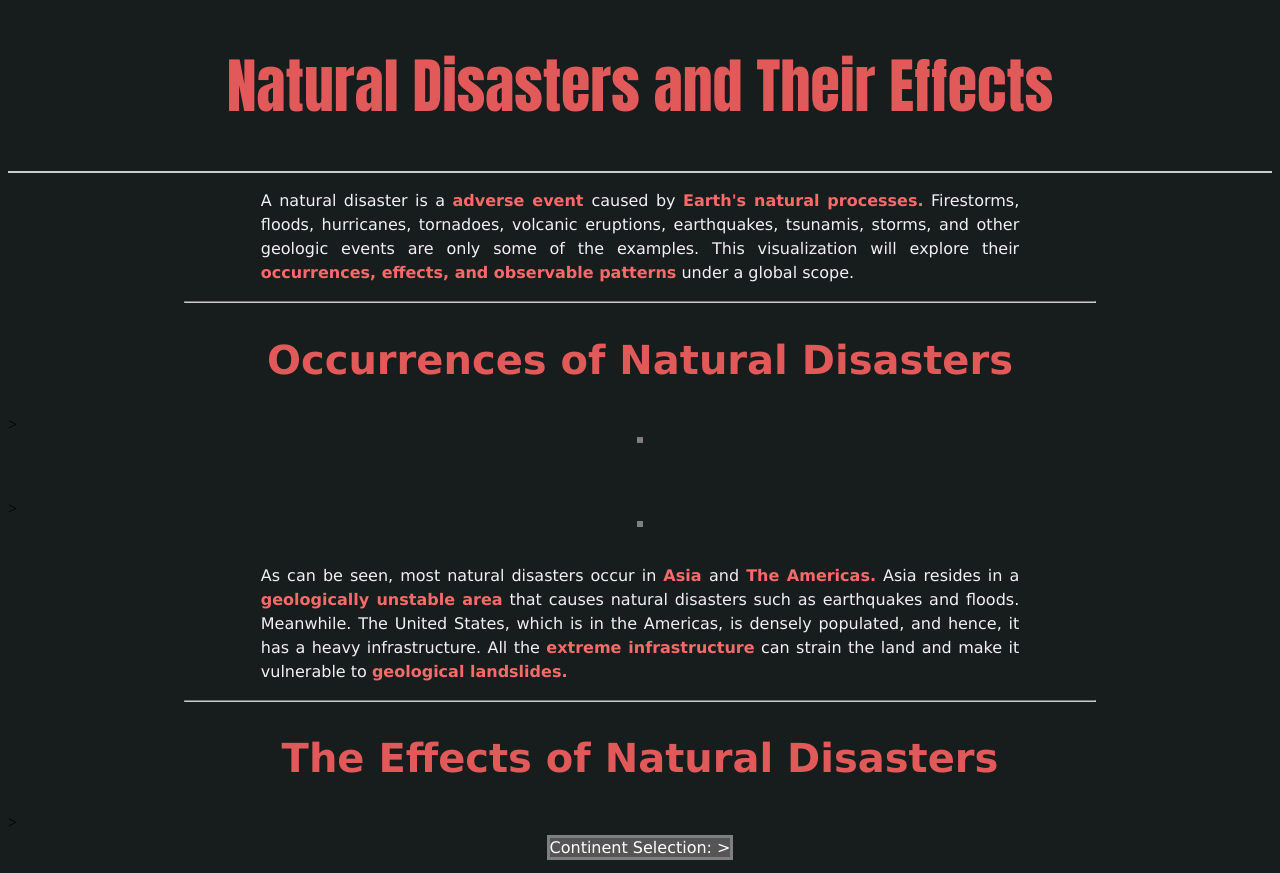
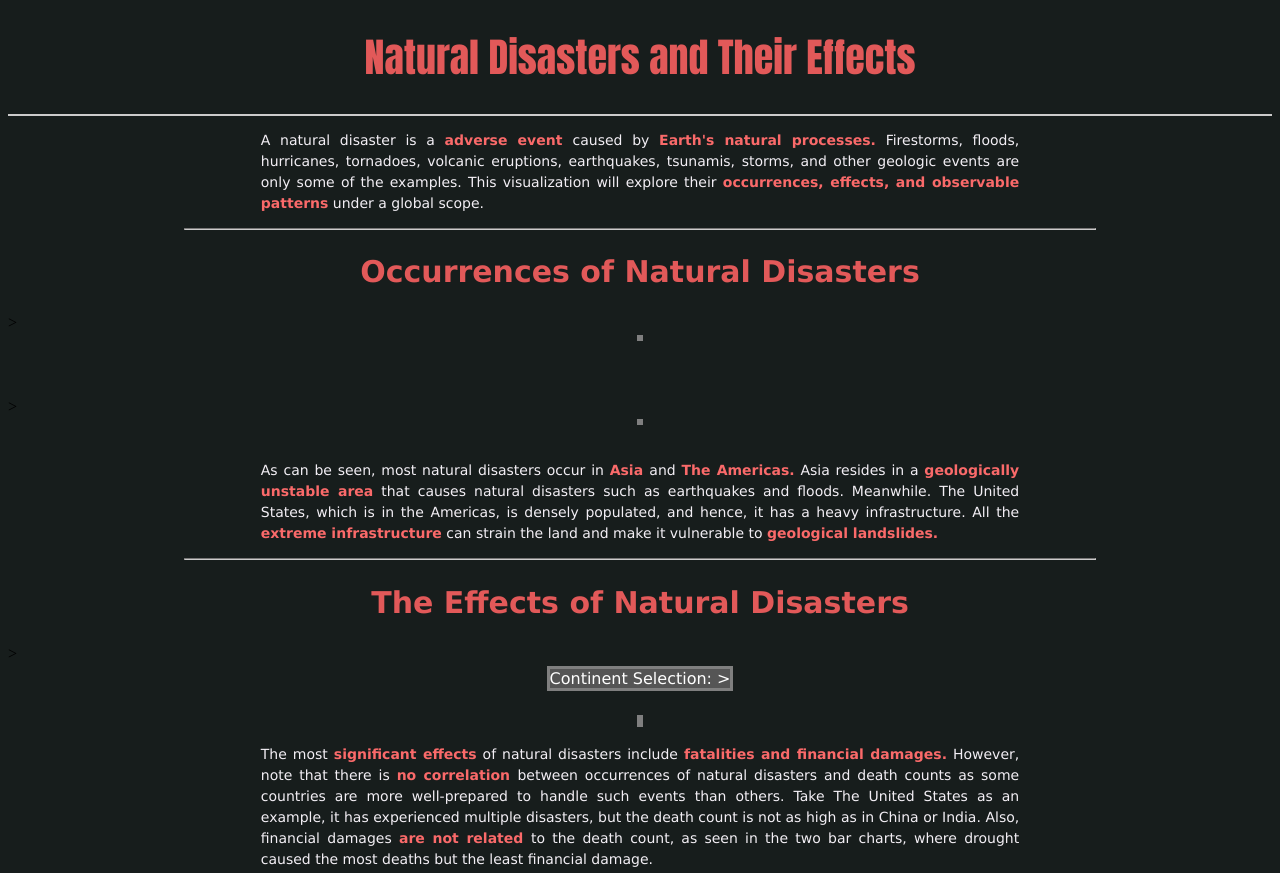
Before and after one commit to AhmedNassar97/DataVis2, a plain HTML site: page index.html in a window 1280 px wide. Shown: the top 873 px of the page. Drawn offline with Linux system fonts and the light colour scheme; a script that the page names is missing.

Commit message:
font adjustment

```diff
--- a/css/styles.css
+++ b/css/styles.css
@@ -41,15 +41,15 @@
 }
 
 .Header1{
-	font-family: Impact, Haettenschweiler, 'Arial Narrow Bold', sans-serif ;font-size: 60px; color: #e25959; text-align:center; font-weight: bold
+	font-family: Impact, Haettenschweiler, 'Arial Narrow Bold', sans-serif ;font-size: 40px; color: #e25959; text-align:center; font-weight: bold
 }
 
 .Header2{
-	font-family: Verdana, Geneva, Tahoma, sans-serif ; font-size: 40px; color: #e25959; text-align:center; font-weight: bold;
+	font-family: Verdana, Geneva, Tahoma, sans-serif ; font-size: 30px; color: #e25959; text-align:center; font-weight: bold;
 }
 
 .Body{
-	font-family: Verdana, Geneva, Tahoma, sans-serif; font-size: 16px; color: #F3EFF5; text-align:justify;
+	font-family: Verdana, Geneva, Tahoma, sans-serif; font-size: 14px; color: #F3EFF5; text-align:justify;
 	padding-right: 20%;
 	padding-left: 20%;
 	line-height: 150%;
@@ -57,7 +57,7 @@
 }
 
 .List{
-	font-family: Verdana, Geneva, Tahoma, sans-serif; font-size: 16px; color: #F3EFF5; text-align:justify;
+	font-family: Verdana, Geneva, Tahoma, sans-serif; font-size: 14px; color: #F3EFF5; text-align:justify;
 	padding-left: 25%;
 	padding-right:25%;
 	line-height: 200%;
```
